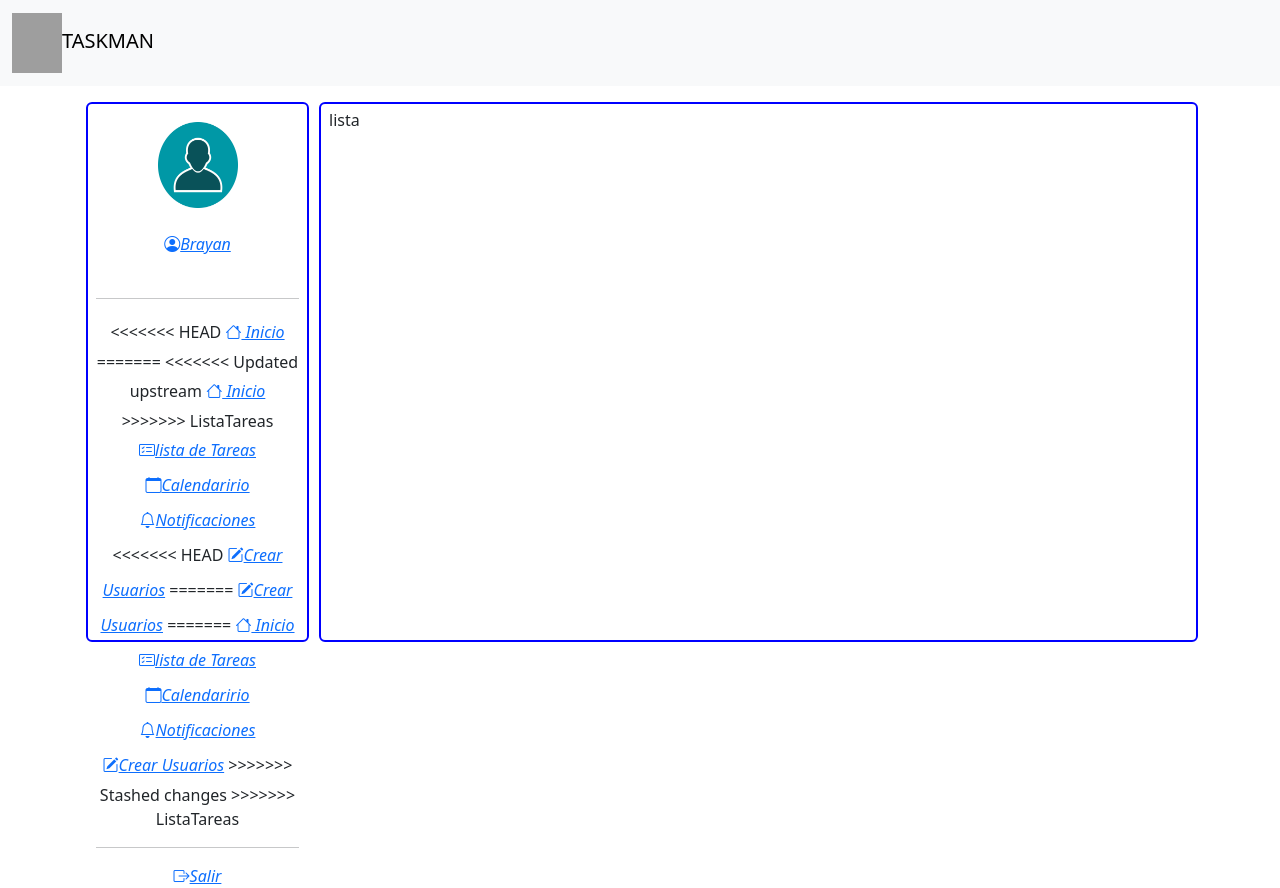
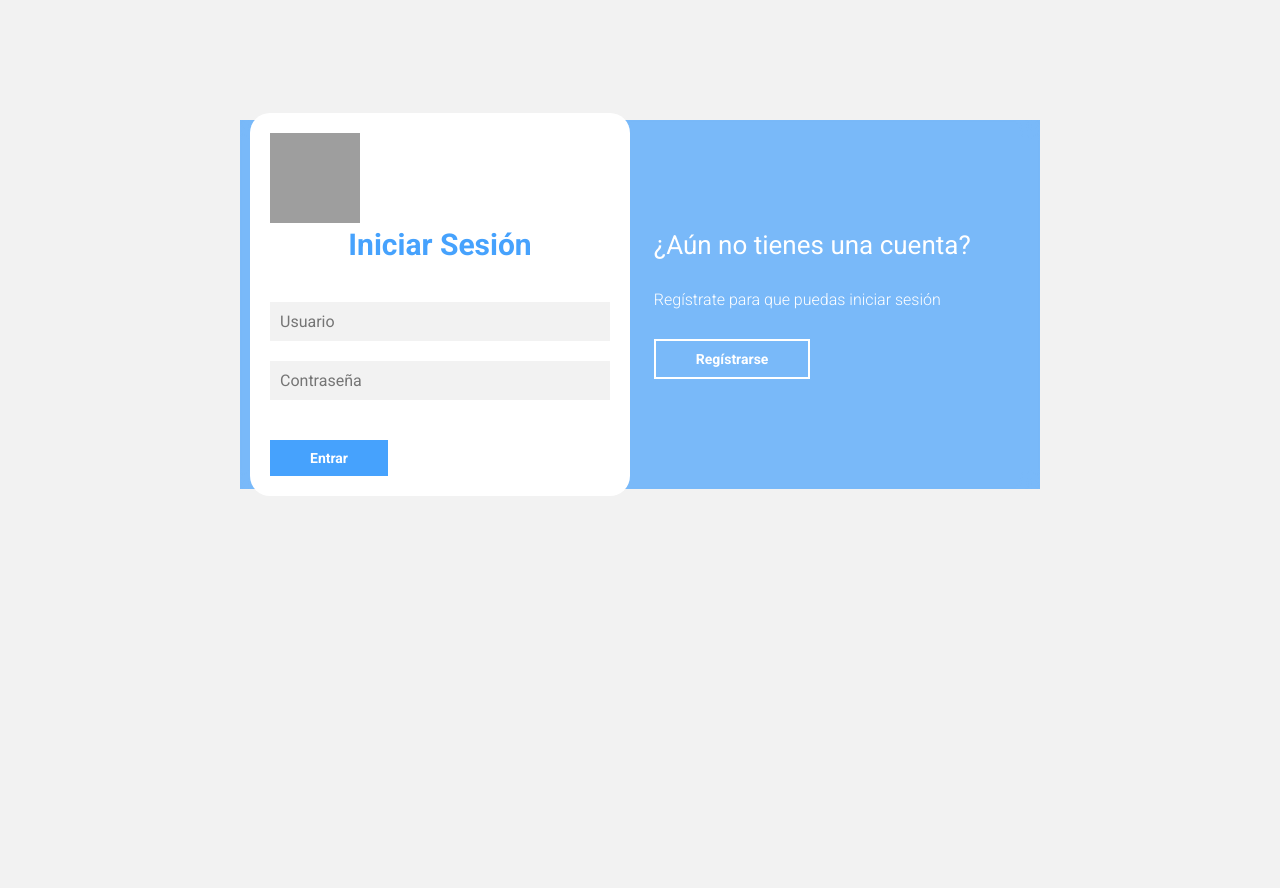
Before and after one commit to Sopidm/Taskman-ADSI, a PHP site: page / in a window 1280 px wide. After the commit the page ends 496 px from the top, so only its background shows below. Run offline with PHP 8.4, Linux system fonts and the light colour scheme; grey boxes are pictures that could not be loaded.

Commit message:
se agrego comprobacion

```diff
--- /dev/null
+++ b/InicioSesion/cerrar.php
@@ -0,0 +1,6 @@
+<?php
+session_start();
+session_destroy();
+header("Location: ../index.php");
+
+?>
--- a/ListaTareas/styles.css
+++ b/ListaTareas/styles.css
@@ -40,8 +40,8 @@ body{
 }
 .avatar{
     padding-top: 14px;
-    width: 80px;
-    height: 100%;
+    width: 50px;
+    height: 70% !important;
 }
 .cabeza{
     width: 100%;
--- a/index.php
+++ b/index.php
@@ -1,73 +1,70 @@
-<!doctype html>
+<?php
+
+session_start();
+if(isset($_SESSION['usuario'])){
+    header("Location: inicio/index.php");
+}
+?>
+
+
+<!DOCTYPE html>
 <html lang="en">
 <head>
-    <meta charset="utf-8">
-    <meta name="viewport" content="width=device-width, initial-scale=1">
-    <title>TASKMAN</title>
-    <link href="https://cdn.jsdelivr.net/npm/bootstrap@5.3.2/dist/css/bootstrap.min.css" rel="stylesheet" integrity="sha384-T3c6CoIi6uLrA9TneNEoa7RxnatzjcDSCmG1MXxSR1GAsXEV/Dwwykc2MPK8M2HN" crossorigin="anonymous">
-    <link rel="stylesheet" href="https://cdn.jsdelivr.net/npm/bootstrap-icons@1.11.2/font/bootstrap-icons.min.css">
+    <meta charset="UTF-8">
+    <meta name="viewport" content="width=device-width, initial-scale=1.0">
+    <title>Login y Register - MagtimusPro</title>
+
+    <link href="https://fonts.googleapis.com/css2?family=Roboto:ital,wght@0,100;0,300;0,400;0,500;0,700;0,900;1,100;1,300;1,400;1,500;1,700;1,900&display=swap" rel="stylesheet">
+
+
     <link rel="stylesheet" href="styles.css">
 </head>
 <body>
-    <nav class="navbar bg-body-tertiary">
-        <div class="container-fluid">
-          <a class="navbar-brand" href="index.html"><img src="images/logo.enc" width="50px" height="60px">TASKMAN</a>
+
+        <main>
+
+            <div class="contenedor__todo">
+                <div class="caja__trasera">
+                    <div class="caja__trasera-login">
+                        <h3>¿Ya tienes una cuenta?</h3>
+                        <p>Inicia sesión para entrar en la página</p>
+                        <button id="btn__iniciar-sesion">Iniciar Sesión</button>
                     </div>
-      </nav>
-    <div class="container">
-        <div class="usuario">
-            <section class="section">
+                    <div class="caja__trasera-register">
+                        <h3>¿Aún no tienes una cuenta?</h3>
+                        <p>Regístrate para que puedas iniciar sesión</p>
+                        <button id="btn__registrarse">Regístrarse</button>
+                    </div>
+                </div>
 
-             <a href="Perfil/index.html" ><img src="images/avatar-icon-vector-illustration.jpg" alt="" class="avatar">
-             <br>
-             <br>
-             <i class="bi bi-person-circle">Brayan</i>
-             </a>
+                <!--Formulario de Login y registro-->
+                <div class="contenedor__login-register">
+                    <!--Login-->
 
-            </section>
-            <hr>
-            <section class="section2">
-<<<<<<< HEAD
-              <a href="./index.php"><i class="bi bi-house"> Inicio</i></a>
-=======
-<<<<<<< Updated upstream
-              <a href="index.html"><i class="bi bi-house"> Inicio</i></a>
->>>>>>> ListaTareas
-              <br>
-              <a href="./ListaTareas/index.php"><i class="bi bi-card-checklist">lista de Tareas</i></a>
-              <br>
-              <a href="./Calendario/index.php"><i class="bi bi-calendar">Calendaririo</i></a>
-              <br>
-              <a href="./Notificaciones/index.php"><i class="bi bi-bell">Notificaciones</i></a>
-              <br>
-<<<<<<< HEAD
-              <a href="./CrearUsuarios/index.php"><i class="bi bi-pencil-square">Crear Usuarios</i></a>
-=======
-              <a href="Notificaciones/"><i class="bi bi-pencil-square">Crear Usuarios</i></a>
-=======
-              <a href="index.php"><i class="bi bi-house"> Inicio</i></a>
-              <br>
-              <a href="ListaTareas/index.php"><i class="bi bi-card-checklist">lista de Tareas</i></a>
-              <br>
-              <a href="Calendario/index.php"><i class="bi bi-calendar">Calendaririo</i></a>
-              <br>
-              <a href="Notificaciones/index.php"><i class="bi bi-bell">Notificaciones</i></a>
-              <br>
-              <a href="CrearUsuarios/index.php"><i class="bi bi-pencil-square">Crear Usuarios</i></a>
->>>>>>> Stashed changes
->>>>>>> ListaTareas
-              <br>
-            </section>
-            <hr>
-            <section class="section3">
-              <a href="Salir/"><i class="bi bi-box-arrow-right">Salir</i></a>
-              <br>
-            </section>
-        </div>
-        <div class="contenido"> lista
+                    <form action="InicioSesion/login.php" class="formulario__login" method="POST">
+                        <div id="imglogo">
+                            <img src="../images/taskman.jpg" width="90" height="90"   >
 
                         </div>
+
+                        <h2>Iniciar Sesión</h2>
+                        <input type="text" placeholder="Usuario" name="usuario">
+                        <input type="password" placeholder="Contraseña" name="contrasena">
+                        <button>Entrar</button>
+                    </form>
+
+                    <!--Register-->
+                    <form action="InicioSesion/registro.php" class="formulario__register" method="POST">
+                        <h2>Regístrarse</h2>
+                        <input type="text" placeholder="Usuario" name="usuario">
+                        <input type="password" placeholder="Contraseña" name="contrasena">
+                        <button>Regístrarse</button>
+                    </form>
                 </div>
-    <script src="https://cdn.jsdelivr.net/npm/bootstrap@5.3.2/dist/js/bootstrap.bundle.min.js" integrity="sha384-C6RzsynM9kWDrMNeT87bh95OGNyZPhcTNXj1NW7RuBCsyN/o0jlpcV8Qyq46cDfL" crossorigin="anonymous"></script>
+            </div>
+
+        </main>
+
+        <script src="js/sesion.js"></script>
 </body>
 </html>
--- a/styles.css
+++ b/styles.css
@@ -1,39 +1,180 @@
-.section{
-    height: 33%;
+*{
+    margin: 0;
+    padding: 0;
+    box-sizing: border-box;
+    text-decoration: none;
+    font-family: 'Roboto', sans-serif;
 }
-.container{
+
+body{
+    background: #F2F2F2;
+    background-size: cover;
+    background-repeat: no-repeat;
+    box-align: center;
+    background-attachment: fixed;
+}
+
+main{
+    width: 100%;
+    padding: 20px;
+    margin: auto;
+    margin-top: 100px;
+}
+
+.contenedor__todo{
+    width: 100%;
+    max-width: 800px;
+    margin: auto;
+    position: relative;
+}
+
+.caja__trasera{
+    width: 100%;
+    padding: 10px 20px;
     display: flex;
+    justify-content: center;
+    -webkit-backdrop-filter: blur(10px);
+    backdrop-filter: blur(10px);
+    background-color: rgba(0, 128, 255, 0.5);
+
+}
+
+.caja__trasera div{
+    margin: 100px 40px;
+    color: white;
+    transition: all 500ms;
+}
+
+
+.caja__trasera div p,
+.caja__trasera button{
+    margin-top: 30px;
+}
+
+.caja__trasera div h3{
+    font-weight: 400;
+    font-size: 26px;
+}
+
+.caja__trasera div p{
+    font-size: 16px;
+    font-weight: 300;
+}
+
+.caja__trasera button{
+    padding: 10px 40px;
+    border: 2px solid #fff;
+    font-size: 14px;
+    background: transparent;
+    font-weight: 600;
+    cursor: pointer;
+    color: white;
+    outline: none;
+    transition: all 300ms;
+}
+
+.caja__trasera button:hover{
+    background: #fff;
+    color: #46A2FD;
+}
+
+/*Formularios*/
+.imglogo{
+    height: 200px;;
+    width: 6000px;
+
+}
+    .contenedor__login-register{
+    display: flex;
+    align-items: center;
     width: 100%;
-    height: 100%;
+    max-width: 380px;
+    position: relative;
+    top: -185px;
+    left: 10px;
+
+    /*La transicion va despues del codigo JS*/
+    transition: left 500ms cubic-bezier(0.175, 0.885, 0.320, 1.275);
 }
-.usuario{
-    margin-top: 16px;
-    margin-left: 4px;
-    border-radius: 6px;
-    background-color: white;
-    border: 2px blue solid;
-    width: 25%;
-    height: 540px;
-    padding: 4px 8px 4px;
+
+.contenedor__login-register form{
+    width: 100%;
+    padding:  20px;
+    background: white;
+    position: absolute;
+    border-radius: 20px;
 }
-.contenido{
-    position: relative;
-    background-color: white;
+
+.contenedor__login-register form h2{
+    font-size: 30px;
+    text-align: center;
+    margin-bottom: 20px;
+    color: #46A2FD;
+}
+
+.contenedor__login-register form input{
     width: 100%;
-    margin-left: 10px;
-    margin-top: 16px;
-    border: 2px blue solid;
-    border-radius: 6px;
-    padding: 4px 8px 4px;
+    margin-top: 20px;
+    padding: 10px;
+    border: none;
+    background: #F2F2F2;
+    font-size: 16px;
+    outline: none;
 }
-.section2 i{
-    line-height: 35px;
+
+.contenedor__login-register form button{
+    padding: 10px 40px;
+    margin-top: 40px;
+    border: none;
+    font-size: 14px;
+    background: #46A2FD;
+    font-weight: 600;
+    cursor: pointer;
+    color: white;
+    outline: none;
 }
-.section , .section2 , .section3{
-    text-align: center;
+
+
+
+
+.formulario__login{
+    opacity: 1;
+    display: block;
 }
-.avatar{
-    padding-top: 14px;
-    width: 80px;
-    height: 100px;
+.formulario__register{
+    display: none;
 }
+
+
+
+@media screen and (max-width: 850px){
+
+    main{
+        margin-top: 50px;
+    }
+
+    .caja__trasera{
+        max-width: 350px;
+        height: 300px;
+        flex-direction: column;
+        margin: auto;
+    }
+
+    .caja__trasera div{
+        margin: 0px;
+        position: absolute;
+    }
+
+
+    /*Formularios*/
+
+    .contenedor__login-register{
+        top: -10px;
+        left: -5px;
+        margin: auto;
+    }
+
+    .contenedor__login-register form{
+        position: relative;
+    }
+}
```
Also changed, not shown: Inicio/index.php (renamed from Inicio/index.html, +16 -3 lines), InicioSesion/index.html (deleted, +0 -63 lines), InicioSesion/login.php (added, +21 -0 lines), InicioSesion/registro.php (added, +32 -0 lines), InicioSesion/styles.css (deleted, +0 -180 lines), ListaTareas/editar.php (+5 -2 lines), ListaTareas/index.php (+11 -2 lines), CrearUsuarios/index.html (deleted), CrearUsuarios/styles.css (deleted), js/sesion.js (renamed from InicioSesion/index.js). Lines whose indentation alone changed are shown as unchanged.
